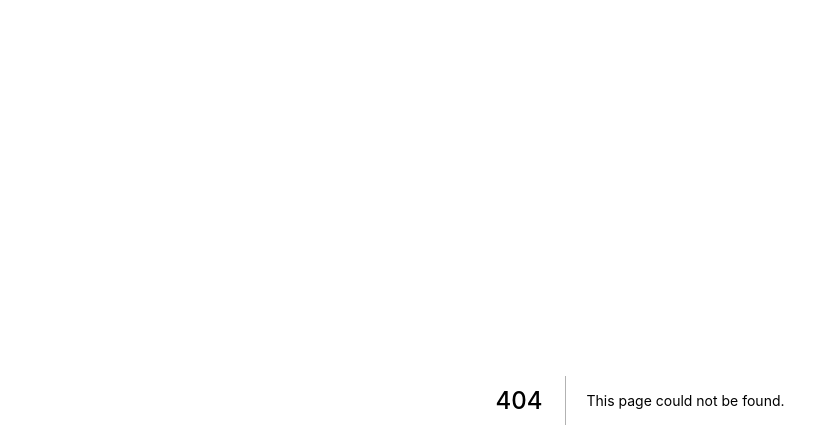
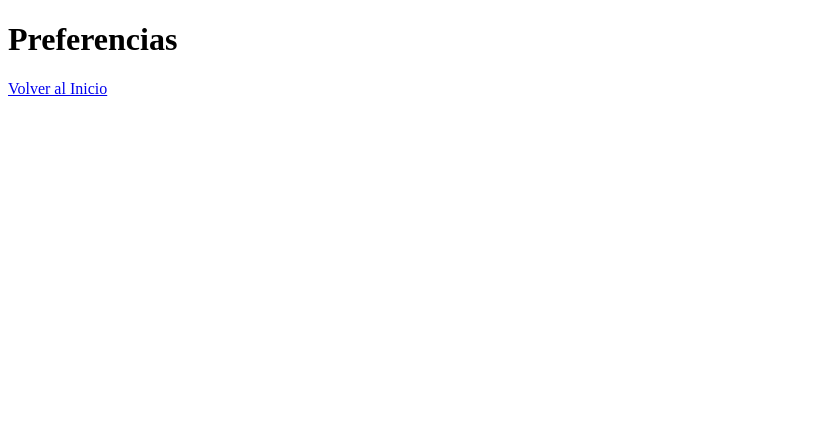
Before and after one commit to cannaware/cultti-app, a Next.js app: page /preferencias in a window 1280 px wide. Before the commit this address had no page. Shown: the top 448 px of the page, without its empty margins (0-839 px from the left). Built offline with nearby package versions, Linux system fonts and the light colour scheme.

Commit message:
add new content

```diff
--- a/pages/index.tsx
+++ b/pages/index.tsx
@@ -42,6 +42,11 @@ const IndexPage: NextPage = () => {
           </Link>
         </p>
         <p>
+          <Link href="/preferencias">
+            <a>Preferencias</a>
+          </Link>
+        </p>
+        <p>
           <Link href="/scan">
             <a>Scannear QR</a>
           </Link>
--- /dev/null
+++ b/pages/preferencias/index.tsx
@@ -0,0 +1,19 @@
+import { NextPage } from 'next';
+import Link from 'next/link';
+
+const PreferenciasPage: NextPage = () => {
+  return (
+    <main className="text-black dark:text-white">
+      <div className="mb-3">
+        <h1 className="text-3xl font-bold">Preferencias</h1>
+      </div>
+      <p>
+        <Link href="/">
+          <a>Volver al Inicio</a>
+        </Link>
+      </p>
+    </main>
+  );
+};
+
+export default PreferenciasPage;
```
Also changed, not shown: 1 other file (tests, documents, lock files or other folders).
